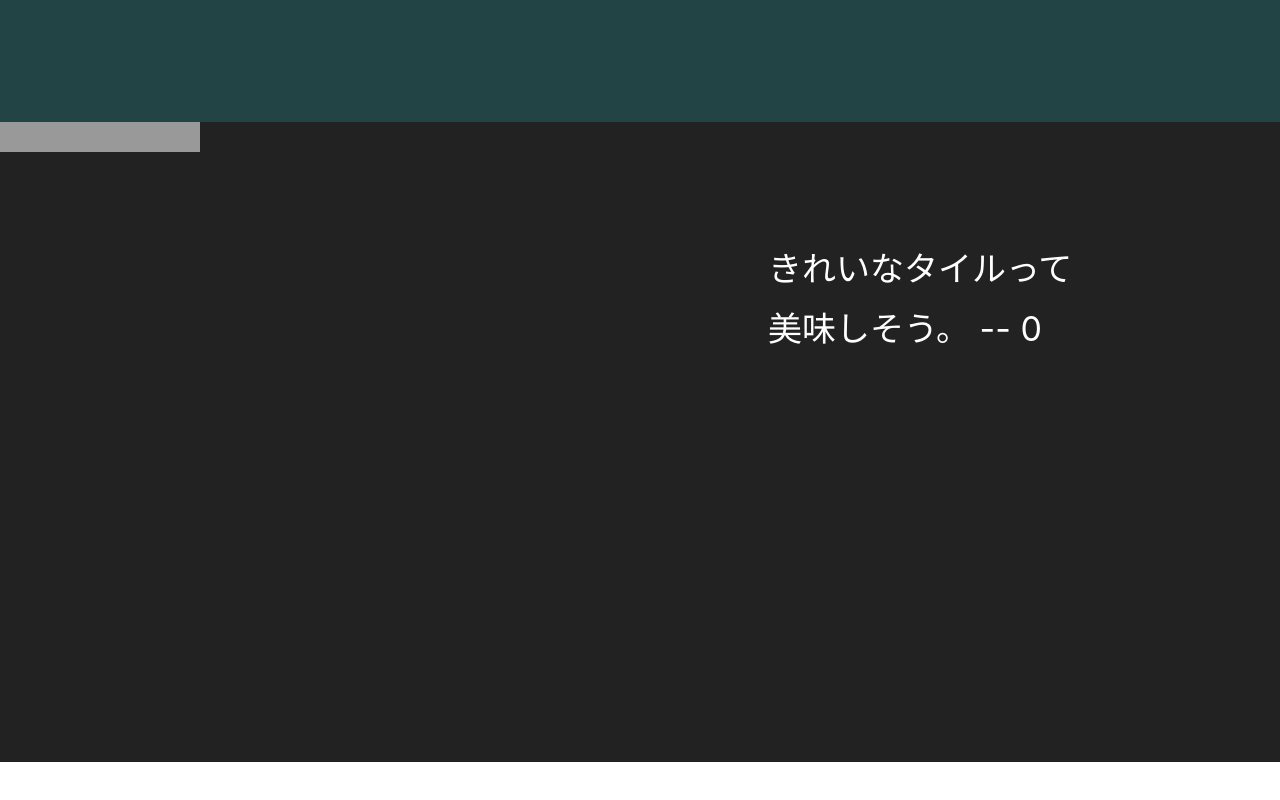
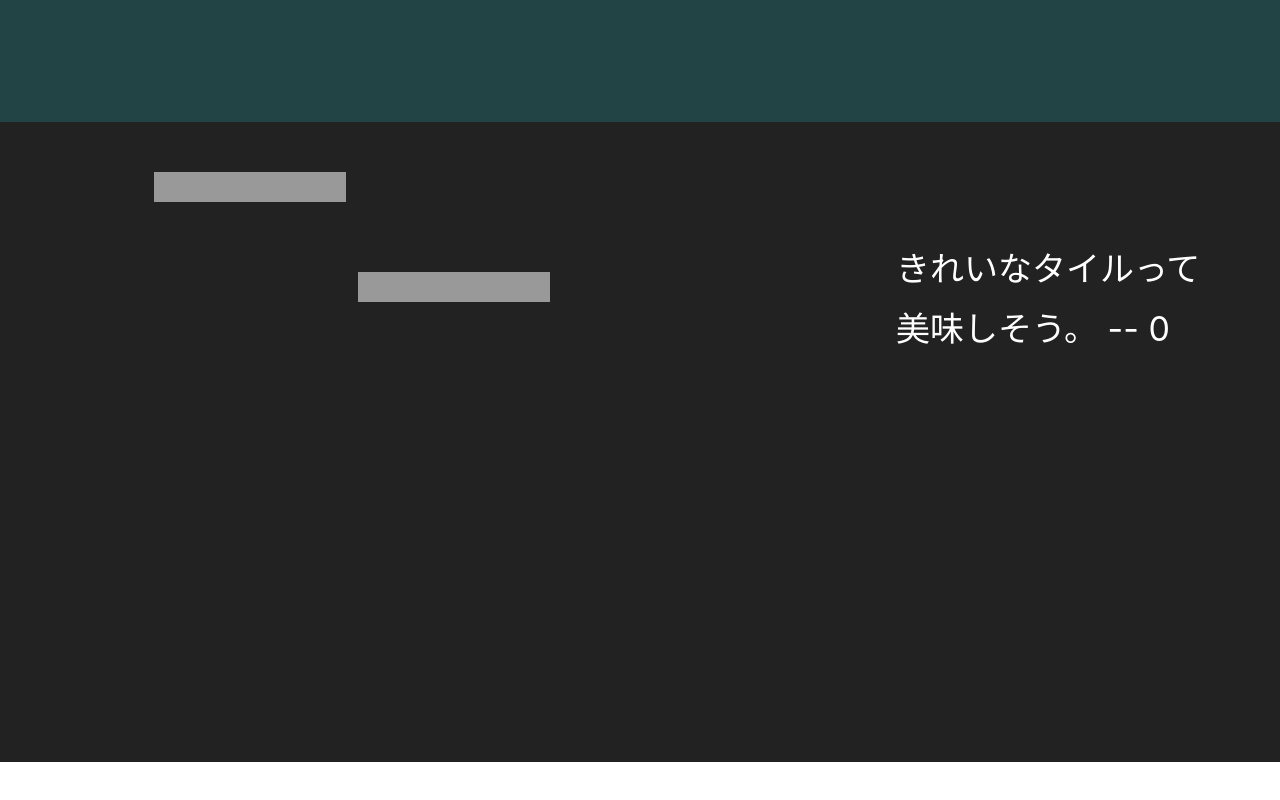
Before and after one commit to Pregum/animation_practice, a Next.js app: page / in a window 1280 px wide. Shown: the part 2598-3398 px from the top of the page. Built offline with nearby package versions, Linux system fonts and the light colour scheme.

Commit message:
wip: 一エリア概ね完了

```diff
--- a/src/pages/FifthArea.tsx
+++ b/src/pages/FifthArea.tsx
@@ -5,17 +5,19 @@ const FifthArea: FC = () => {
   const [screenY, setScreenY] = useState<number>(0);
 
   const [h, setH] = useState<number>(30);
+  const [op, setOp] = useState<number>(1);
 
   useEffect(() => {
     window.addEventListener('wheel', (e) => {
       console.log('on wheel....e: ', e.screenY, 'offsetY: ', e.offsetY);
       const t = e.pageY - e.y;
       setScreenY(t);
-      if (t > 2700) {
-        console.log('call ttt!!!!');
+      if (t > 2800) {
         setH(20);
-      } else if (t <= 2700) {
-        setH(500);
+        setOp(0);
+      } else if (t <= 2800) {
+        setH(400);
+        setOp(1);
       }
     });
   }, []);
@@ -23,6 +25,7 @@ const FifthArea: FC = () => {
   const styles = useSpring({
     to: {
       height: h,
+      opacity: op,
     },
   });
 
@@ -31,7 +34,6 @@ const FifthArea: FC = () => {
       style={{
         display: 'flex',
         position: 'relative',
-        // top: '100vh',
         width: '100%',
         height: '80vh',
         backgroundColor: '#222222',
@@ -42,7 +44,7 @@ const FifthArea: FC = () => {
         style={{
           position: 'absolute',
           top: 120,
-          left: '60vw',
+          left: '70vw',
           fontSize: 34,
           color: '#ffffff',
         }}
@@ -53,7 +55,7 @@ const FifthArea: FC = () => {
         style={{
           position: 'absolute',
           top: 180,
-          left: '60vw',
+          left: '70vw',
           fontSize: 34,
           color: '#ffffff',
         }}
@@ -63,13 +65,26 @@ const FifthArea: FC = () => {
       <div style={{ display: 'Flex' }}>
         <animated.div
           style={{
-            width: 200,
-            left: '40vw',
+            position: 'absolute',
+            width: '15vw',
+            left: '12vw',
             top: 50,
+            backgroundColor: '#999999',
             height: styles.height,
+            opacity: styles.opacity,
+          }}
+        />
+        <animated.div
+          style={{
+            position: 'absolute',
+            width: '15vw',
+            left: '28vw',
+            top: 150,
             backgroundColor: '#999999',
+            height: styles.height,
+            opacity: styles.opacity,
           }}
-        ></animated.div>
+        />
       </div>
     </div>
   );
```
